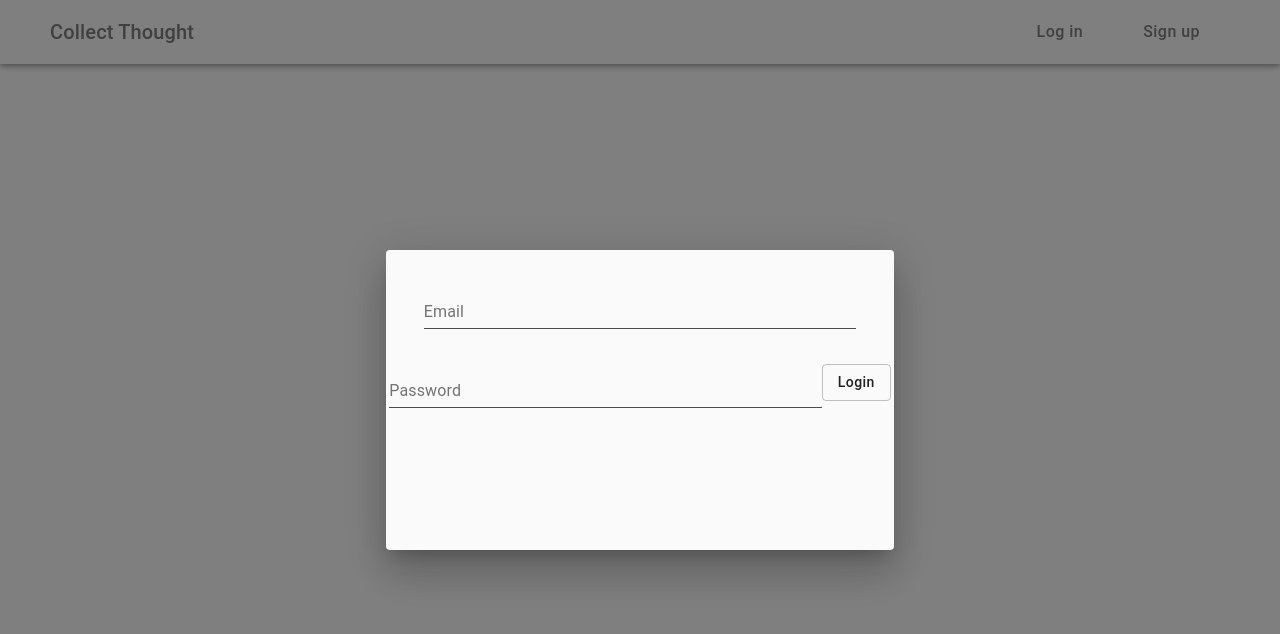
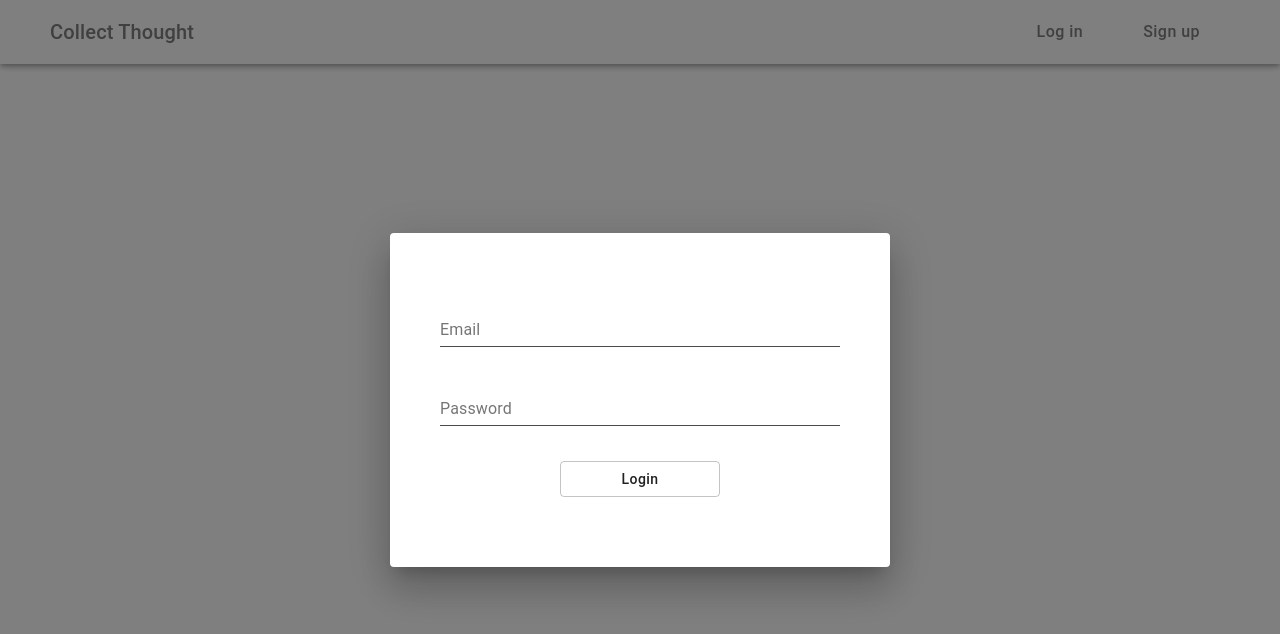
Before and after one commit to ZachChang/Login-and-Signup, a Next.js app: page / in a window 1280 px wide. Both pictures are taken after a click on the button "Log in". Shown: the top 634 px of the page. Built offline with nearby package versions, Linux system fonts and the light colour scheme.

Commit message:
modify css

```diff
--- a/src/components/Index.js
+++ b/src/components/Index.js
@@ -8,6 +8,7 @@ import userReducer from '../reducers/userReducer';
 import useCustomReducer from '../helper/useCustomReducer';
 import MainChart from './MainChart';
 import Header from './Header';
+import Notification from './Notification';
 import Login from './Login';
 import Signup from './Signup';
 import config from '../config';
@@ -40,6 +41,7 @@ export default withRouter(AuthHandler(props => {
         <AppContext.Provider value={{appState, appDispatch}}>
             <UserContext.Provider value={{userState, userDispatch}}>
                 <Header />
+                <Notification />
                 <MainChart />
                 <Login />
                 <Signup />
--- a/src/components/Login.js
+++ b/src/components/Login.js
@@ -1,7 +1,6 @@
 import React, { useEffect } from 'react';
 import loginHandler from '../handler/loginHandler';
-import { MemberFormWrapper } from '../style';
-import Paper from '@material-ui/core/Paper';
+import { MemberFormWrapper } from '../style/MemberFormWrapper';
 import TextField from '@material-ui/core/TextField';
 import { makeStyles } from '@material-ui/core/styles';
 import Button from '@material-ui/core/Button';
@@ -29,7 +28,7 @@ export default loginHandler(props => {
     return (
         <Popup open={isPopupOpen} onClose={closePopup}>
             <MemberFormWrapper>
-                <Paper className={`${classes.paper} container`}>
+                <div className='container'>
                     <form onSubmit={handleSubmit}>
                         {forFormat.map((item, index) =>
                             <TextField
@@ -47,7 +46,7 @@ export default loginHandler(props => {
                         )}
                         <Button className={classes.confirmBtn} type='submit' variant="outlined">Login</Button>
                     </form>
-                </Paper>
+                </div>
             </MemberFormWrapper>
         </Popup>
     )
--- a/src/components/Notification.js
+++ b/src/components/Notification.js
@@ -1,20 +1,15 @@
-import React from 'react'
+import React, { useContext } from 'react'
+import { NotificationWrapper } from '../style/NotificationWrapper';
+import { AppContext } from '../context/appContext';
 
 export default props => {
-    const { type } = props;
-    const res = () => {
-        switch (type) {
-            case 'error':
-                return 'error'
-            case 'success':
-                return 'success';
-            default:
-                return 'error'
-        }
-    }
+    const { appState } = useContext(AppContext);
     return (
-        <div>
-            {res()}
-        </div>
+        <React.Fragment>
+            {
+                appState.notificationMsg !== '' &&
+                    <NotificationWrapper>{appState.notificationMsg}</NotificationWrapper>
+            }
+        </React.Fragment>
     )
 }
--- a/src/components/Signup.js
+++ b/src/components/Signup.js
@@ -1,7 +1,6 @@
 import React from 'react';
 import signupHandler from '../handler/signupHandler';
-import { MemberFormWrapper } from '../style';
-import Paper from '@material-ui/core/Paper';
+import { MemberFormWrapper } from '../style/MemberFormWrapper';
 import TextField from '@material-ui/core/TextField';
 import { makeStyles } from '@material-ui/core/styles';
 import Button from '@material-ui/core/Button';
@@ -24,7 +23,7 @@ export default signupHandler(props => {
     return (
         <Popup open={isPopupOpen} onClose={closePopup}>
             <MemberFormWrapper>
-                <Paper className={`${classes.paper} container`}>
+                <div className='container'>
                     <form onSubmit={handleSubmit}>
                         {forFormat.map((item, index) =>
                             <TextField
@@ -42,7 +41,7 @@ export default signupHandler(props => {
                         )}
                         <Button className={classes.confirmBtn} type='submit' variant="outlined">Sign up</Button>
                     </form>
-                </Paper>
+                </div>
             </MemberFormWrapper>
         </Popup>
     )
--- a/src/config.js
+++ b/src/config.js
@@ -4,12 +4,12 @@ module.exports = {
     style: {
         signup: {
             paper: {
-                maxWifth: 540,
+                maxWifth: '540px',
                 background: '#e0e0e02b'
             },
             textField: {
                 margin: '15px 0',
-                width: '85%',
+                width: '100%',
                 '& input:-webkit-autofill': {
                     transition: 'background-color 5000s ease-in-out 0s'
                 },
@@ -19,7 +19,8 @@ module.exports = {
             },
             confirmBtn: {
                 textTransform: 'none',
-                margin: '20px 0'
+                width: '40%',
+                margin: '20px auto'
             }
         }
     }
--- a/src/context/appContext.js
+++ b/src/context/appContext.js
@@ -2,6 +2,7 @@ import React from 'react';
 
 export const AppContext = React.createContext({
     popupMsg: '',
+    notificationMsg: '',
     isLoginPopupOpen: false,
     isSignupPopupOpen: false
 })
--- a/src/handler/loginHandler.js
+++ b/src/handler/loginHandler.js
@@ -1,4 +1,4 @@
-import React, { useState, useContext } from 'react';
+import React, { useContext } from 'react';
 import apiUtility from '../utils/apiUtility';
 import { useSignupForm } from '../utils/customHooks';
 import { AppContext } from '../context/appContext';
--- a/src/style/MemberFormWrapper.js
+++ b/src/style/MemberFormWrapper.js
@@ -2,13 +2,14 @@ import styled from 'styled-components';
 
 export const MemberFormWrapper = styled.div`
     .container {
-        width: 100%;
-        min-width: 270px;
-        min-height: 300px;
-        text-align: center;
+        width: 500px;
         form {
-            margin: 0 auto;
-            padding: 15px 0;
+            display: flex;
+            flex-direction: column;
+            margin: 10%;
+        }
+        @media only screen and (max-width: 414px) {
+            width: 100%;
         }
     }
 `
--- /dev/null
+++ b/src/style/NotificationWrapper.js
@@ -0,0 +1,7 @@
+import styled from 'styled-components';
+
+export const NotificationWrapper = styled.div`
+    width: 100%;
+    color: #fff;
+    background: green;
+`
--- a/src/style/index.js
+++ /dev/null
@@ -1,2 +0,0 @@
-export { IndexWrapper } from './IndexWrapper';
-export { MemberFormWrapper, SignupItem } from './MemberFormWrapper';
```
